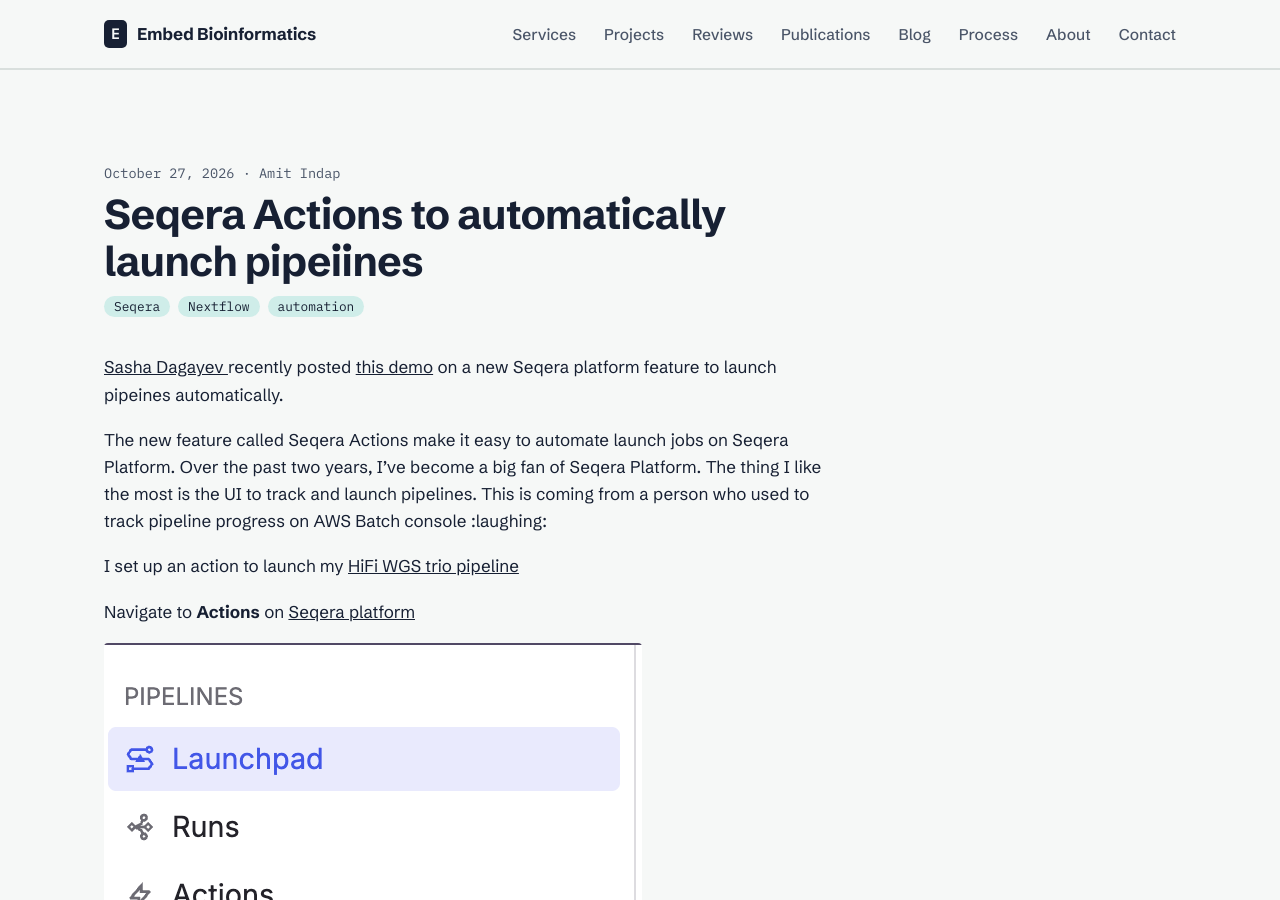
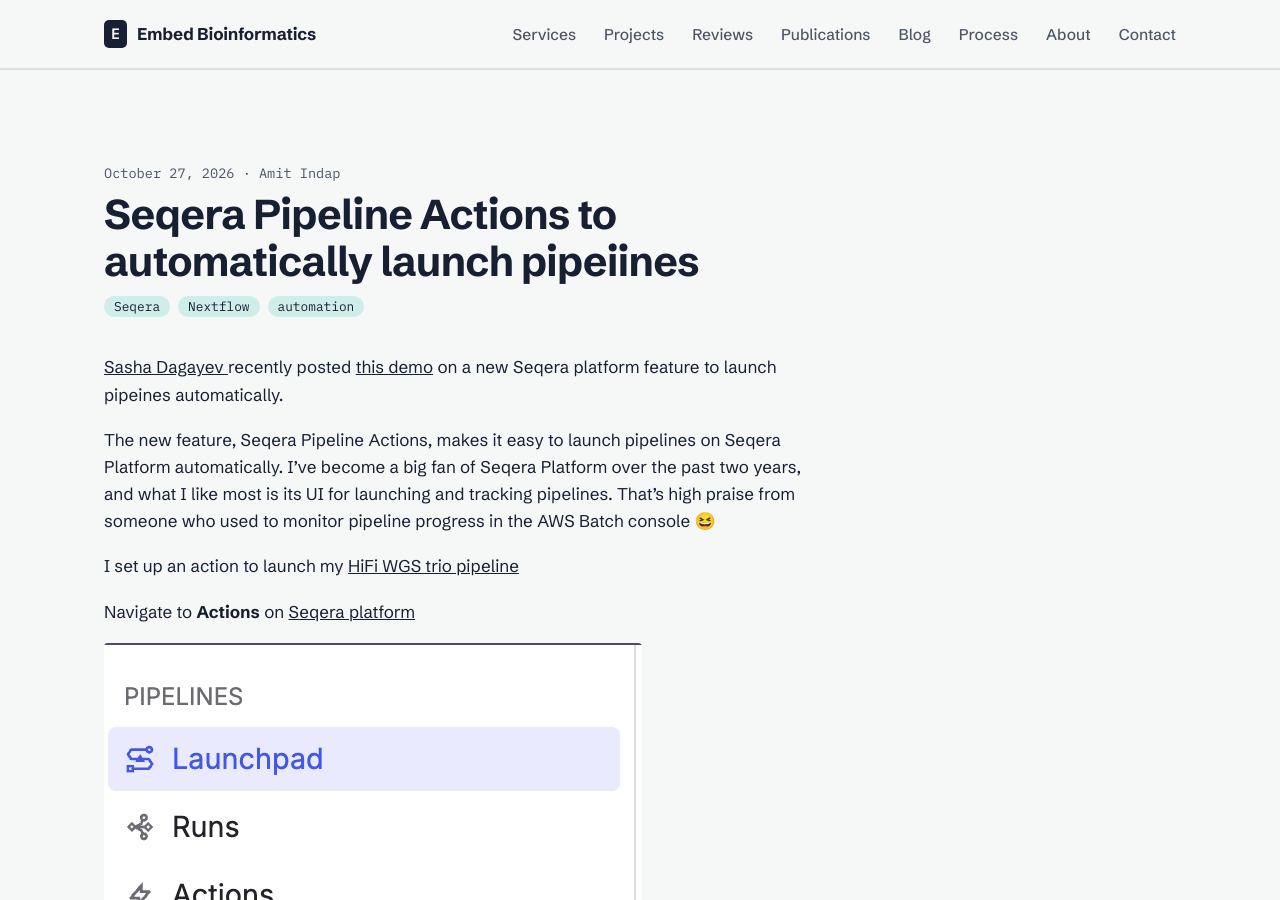
Before and after one commit to embedbio/embedbio.github.io, a Jekyll site: the page built from _posts/2026-10-28-seqera-actions.md, in a window 1280 px wide and 900 px high. Built offline with Jekyll 4.4.1, drawn with Linux system fonts in a browser that asks for light colours.

Commit message:
Fix title and improve clarity in Seqera Actions post

```diff
--- a/_posts/2026-10-28-seqera-actions.md
+++ b/_posts/2026-10-28-seqera-actions.md
@@ -1,6 +1,6 @@
 ---
 layout: post
-title: "Seqera Actions to automatically launch pipeiines"
+title: "Seqera Pipeline Actions to automatically launch pipeiines"
 date: 2026-10-27
 author: "Amit Indap"
 tags:
@@ -11,7 +11,7 @@
 
 [Sasha Dagayev ](https://www.linkedin.com/in/sasha-dagayev/) recently posted [this demo](https://lnkd.in/p/gGgX76Jh) on a new Seqera platform feature to launch pipeines automatically.
 
-The  new feature called Seqera Actions make it easy to automate launch jobs on Seqera Platform. Over the past two years, I've become a big fan of Seqera Platform. The thing I like the most is the UI to track and launch pipelines. This is coming from a person who used to track pipeline progress on AWS Batch console :laughing:
+The new feature, Seqera Pipeline Actions, makes it easy to launch pipelines on Seqera Platform automatically. I've become a big fan of Seqera Platform over the past two years, and what I like most is its UI for launching and tracking pipelines. That's high praise from someone who used to monitor pipeline progress in the AWS Batch console 😆
 
 I set up an action to launch my [HiFi WGS trio pipeline](https://github.com/embedbio/nextflow-hifi-wgs)
 
```
